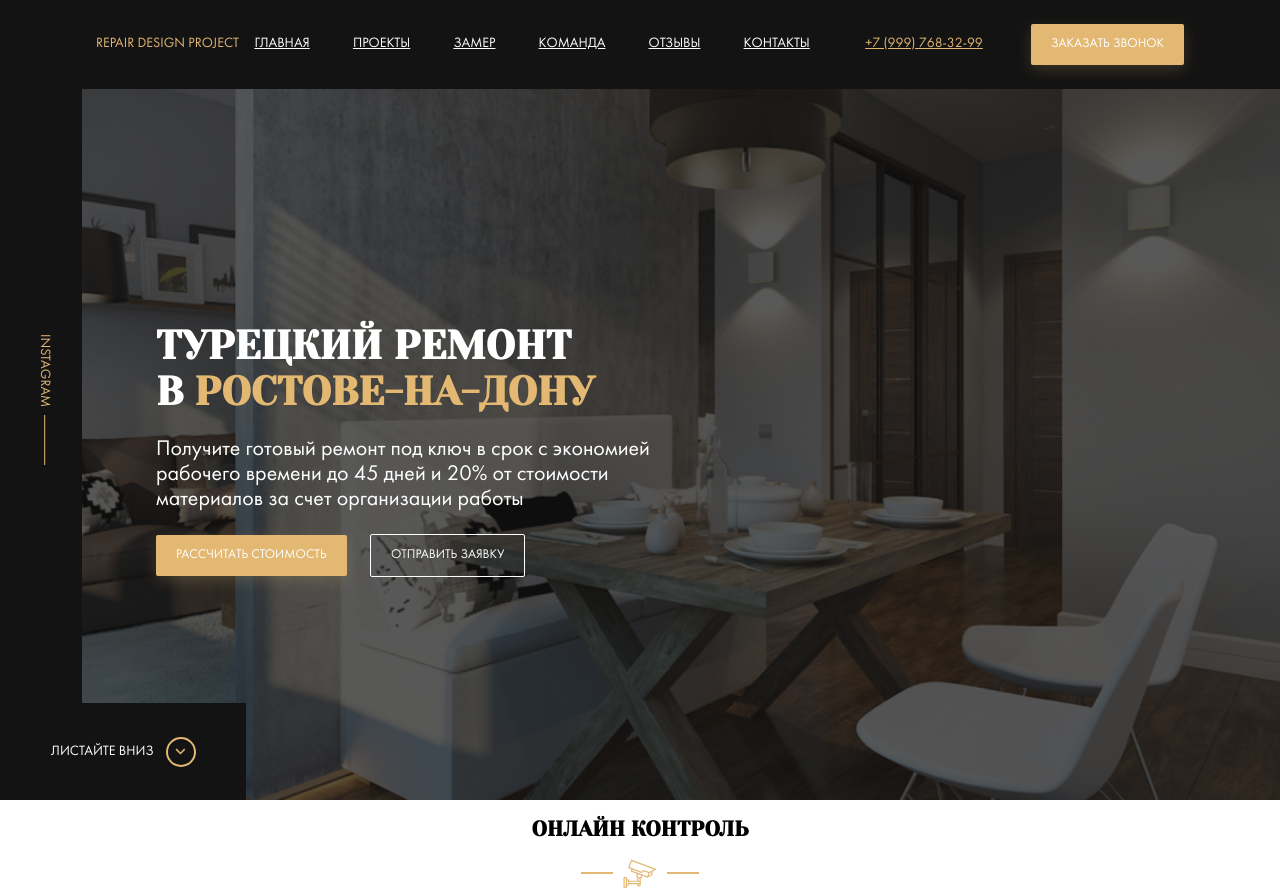
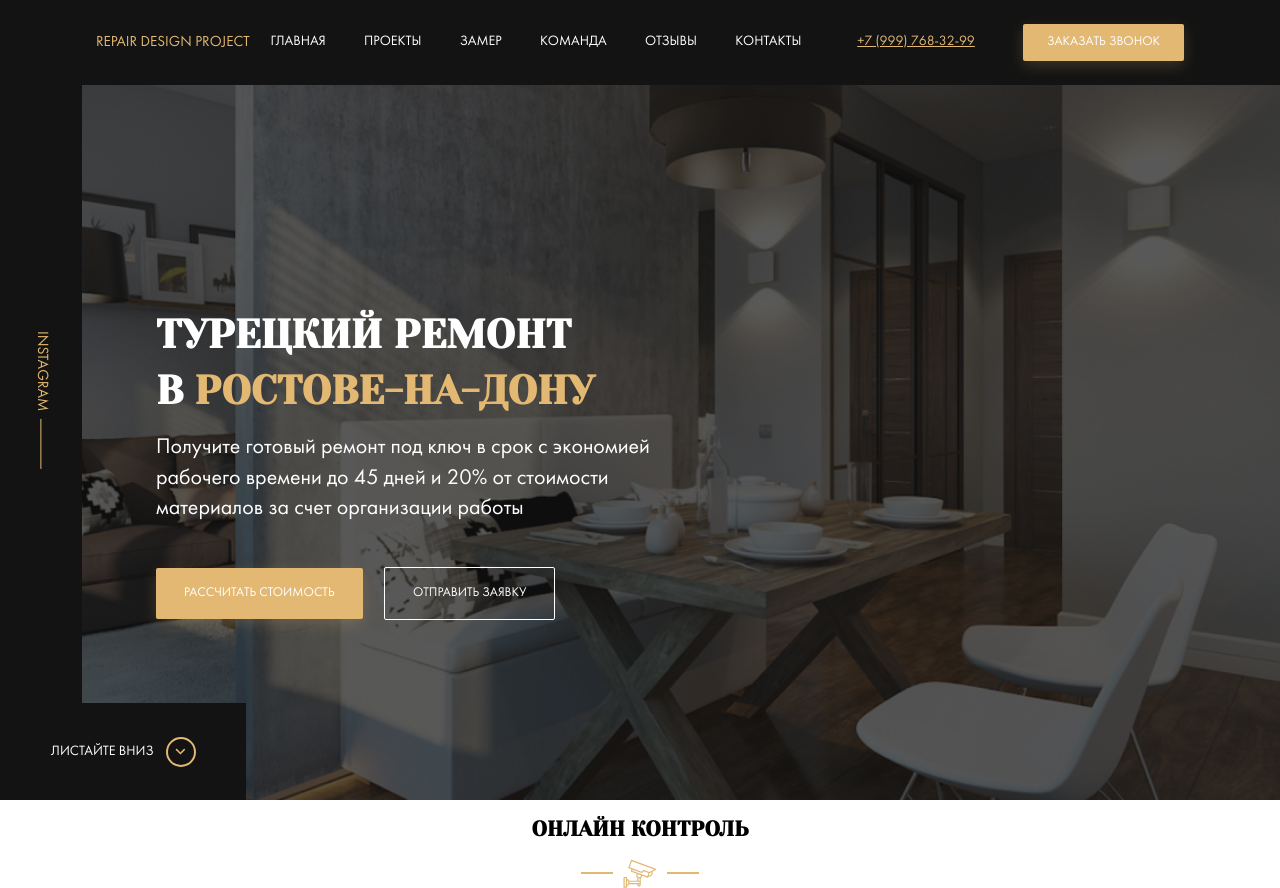
Before and after one commit to lordofmankind/index, a website: page index.html in a window 1280 px wide. Drawn offline with Linux system fonts and the light colour scheme; files whose address does not match are found by name.

Commit message:
add: pixel perfect hero title, hero text and buttons

```diff
--- a/sass/_interface.sass
+++ b/sass/_interface.sass
@@ -1,5 +1,5 @@
 .button
-    padding: 13px 20px
+    padding: 11px 24px
     border: none
     border-radius: 2px
     text-transform: uppercase
--- a/sass/templates/_header.sass
+++ b/sass/templates/_header.sass
@@ -13,13 +13,15 @@
 .logo
   color: $primary
   text-transform: uppercase
+  font-size: 1.075rem
 .nav
   &__item
     color: $light
     text-transform: none
     text-transform: uppercase
-    margin-right: 2.85rem
+    margin-right: 2.5rem
     transition: color 0.2s
+    text-decoration: none
     &:hover
       color: $primary
 .phone
--- a/sass/templates/_hero.sass
+++ b/sass/templates/_hero.sass
@@ -22,9 +22,13 @@
     margin-left: 4.28rem
   &__text
     font-size: 1.57rem
-    max-width: 35.71rem
+    max-width: 500px
+    line-height: 1.4
+    margin: 0
+    margin-bottom: 3rem
   &__button
-    margin-right: 1.43rem
+    margin-right: 18px
+    padding: 18px 28px
   &__instagram
     position: absolute
     max-width: 82px
@@ -65,7 +69,7 @@
     text-decoration: none
     transform: rotate(90deg)
     line-height: 0.8
-    margin-left: 0.57rem
+    font-size: 1.1rem
     &::after
       content: ''
       width: 50px
@@ -73,9 +77,10 @@
       background-color: $primary
       margin-left: 0.57rem
 .title
-  margin: 0
+  margin-bottom: 1rem
   font-family: 'Yeseva One', cursive
   text-transform: uppercase
   font-size: 2.857rem
+  line-height: 1.4
   &--primary
     color: $primary
```
Also changed, not shown: css/style.css.
